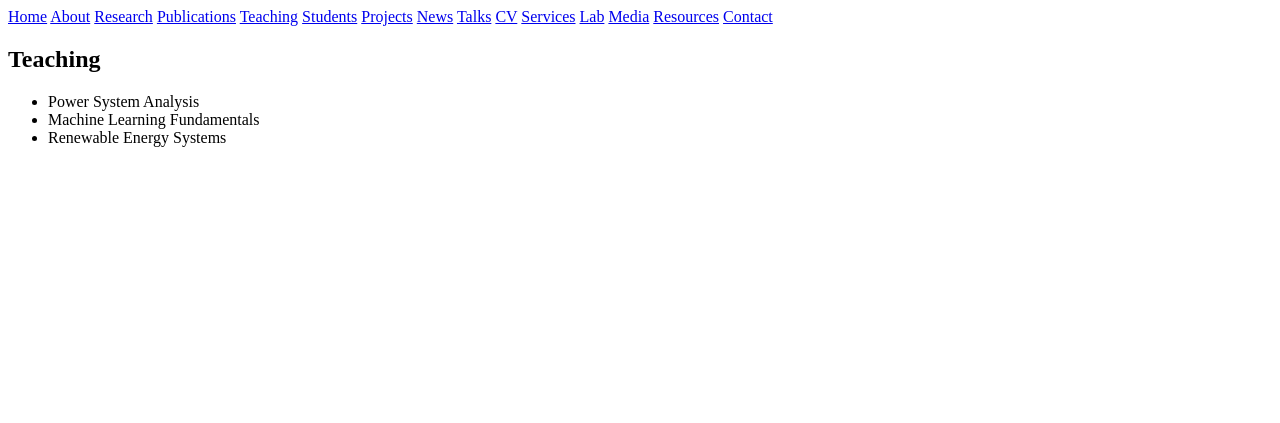
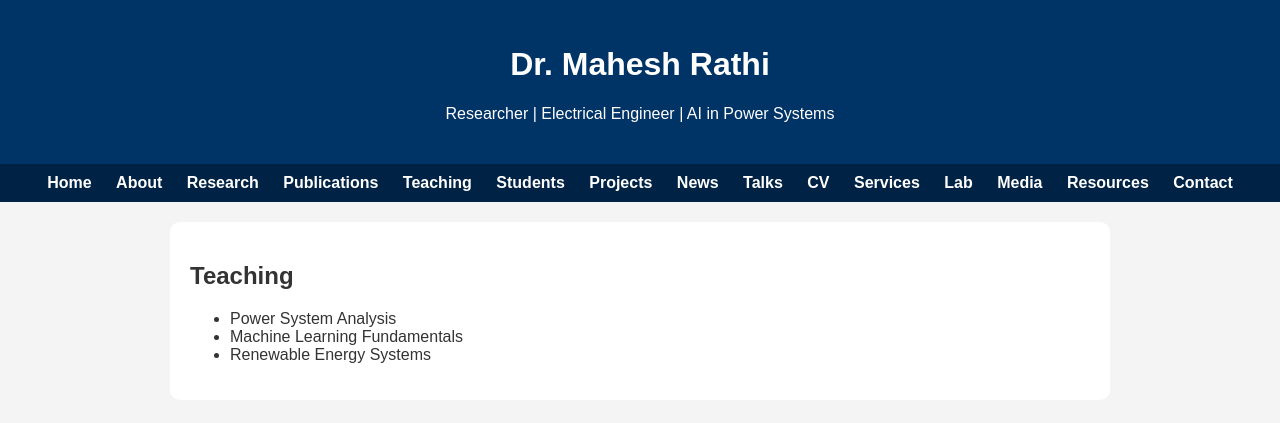
Before and after one commit to rathiimahesh-lab/rathiimahesh-lab.github.io, a plain HTML site: page teaching.html in a window 1280 px wide. Drawn offline with Linux system fonts and the light colour scheme.

Commit message:
Update teaching.html

```diff
--- a/teaching.html
+++ b/teaching.html
@@ -1,4 +1,21 @@
-<nav>
+<!DOCTYPE html>
+<html>
+<head>
+<title>Home | Mahesh Rathi</title>
+<link rel="stylesheet" href="style.css">
+</head>
+
+<body>
+
+<header>
+<h1>Dr. Mahesh Rathi</h1>
+<p>Researcher | Electrical Engineer | AI in Power Systems</p>
+</header>
+
+<!-- NAV -->
+<!-- paste nav here -->
+
+  <nav>
 <a href="index.html">Home</a>
 <a href="about.html">About</a>
 <a href="research.html">Research</a>
```
